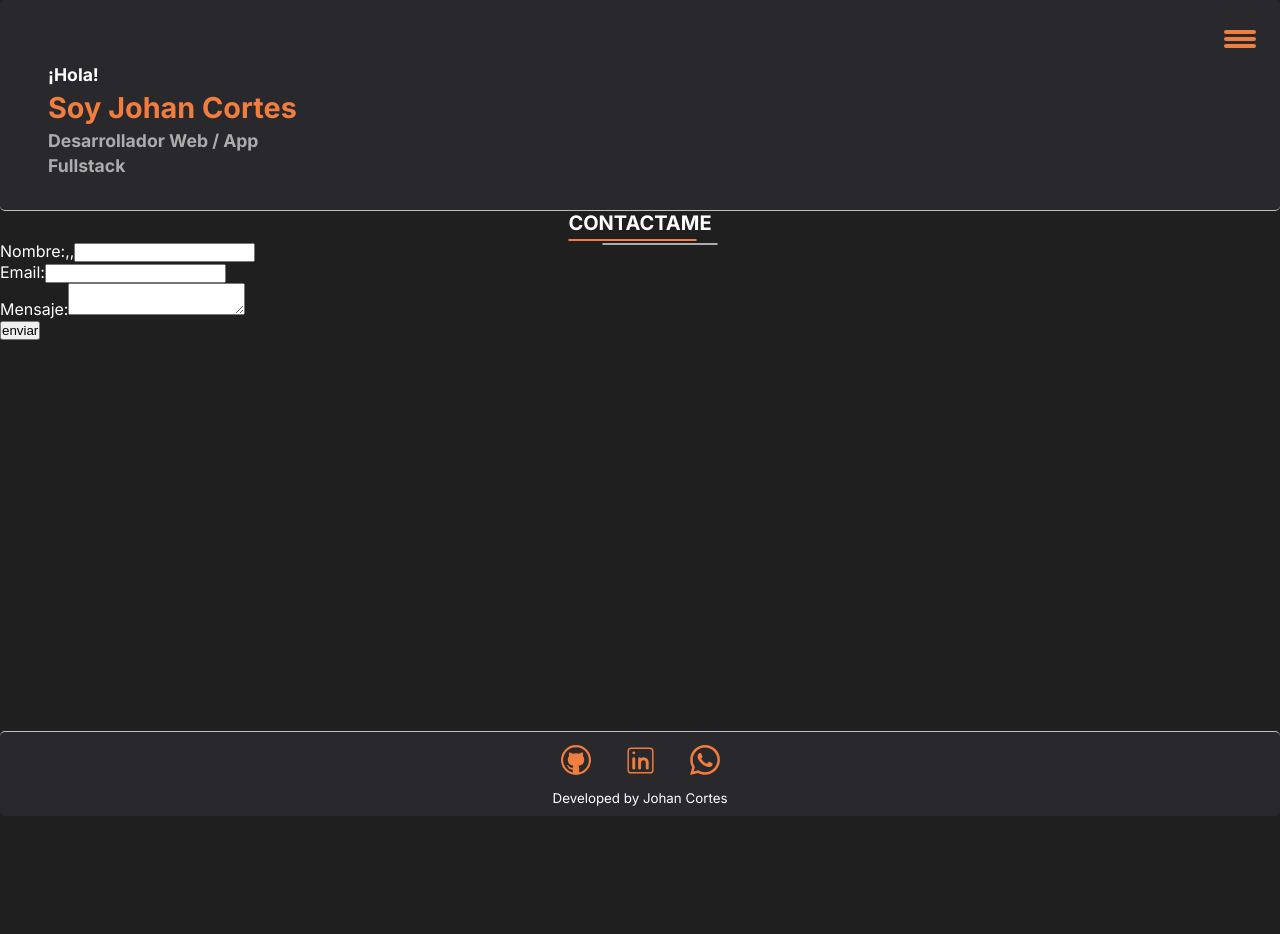
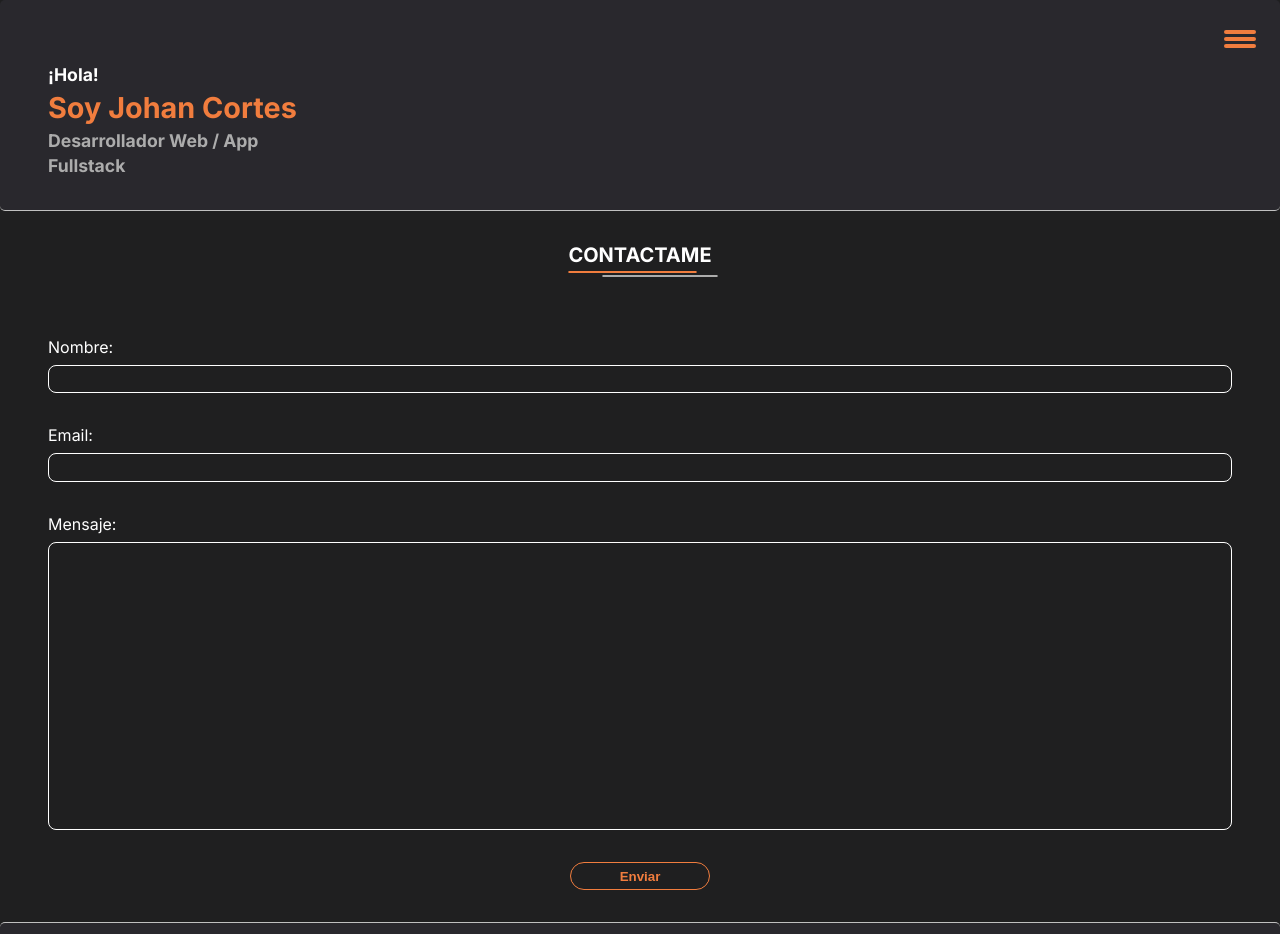
Before and after one commit to jako12287/portfolio, a Next.js app: page /contact in a window 1280 px wide. Shown: the top 934 px of the page. Before the commit the page ends 816 px from the top, so only its background shows below. Built offline with nearby package versions, Linux system fonts and the light colour scheme.

Commit message:
React hook form implementation mockup

```diff
--- a/package.json
+++ b/package.json
@@ -9,6 +9,7 @@
     "lint": "next lint"
   },
   "dependencies": {
+    "@hookform/error-message": "^2.0.1",
     "@hookform/resolvers": "^3.3.4",
     "@types/yup": "^0.32.0",
     "next": "14.0.4",
--- a/src/app/components/btnPrimary/btnPrimary.module.css
+++ b/src/app/components/btnPrimary/btnPrimary.module.css
@@ -1,16 +1,12 @@
-.container {
-  display: grid;
-  place-content: center;
-  user-select: none;
-}
 .btnContainer {
   border: 1px solid var(--color-aux-primary);
-  min-width: 200px;
+  background-color: var(--color-transparent);
+  min-width: 140px;
+  max-width: 200px;
   height: 28px;
   border-radius: 20px;
   font-weight: bold;
   color: var(--color-aux-primary);
   display: grid;
   place-content: center;
-
 }
--- a/src/app/components/btnPrimary/index.tsx
+++ b/src/app/components/btnPrimary/index.tsx
@@ -1,15 +1,13 @@
-import { FC } from "react"
-import styles from "./btnPrimary.module.css"
+import { FC } from "react";
+import styles from "./btnPrimary.module.css";
 
 type BtnPrimaryProps = {
-    title: string
-}
+    title: string;
+};
 const BtnPrimary: FC<BtnPrimaryProps> = ({ title }) => {
-    return <div className={styles.container}>
-        <div className={styles.btnContainer}>
-            {title}
-        </div>
-    </div>
-}
+    return (
+        <button className={styles.btnContainer}>{title}</button>
+    );
+};
 
-export default BtnPrimary
+export default BtnPrimary;
--- a/src/app/contact/contact.module.css
+++ b/src/app/contact/contact.module.css
@@ -0,0 +1,52 @@
+.container {
+  display: flex;
+  flex-direction: column;
+  align-items: center;
+  padding: 2rem;
+  gap: 4rem;
+  user-select: none;
+}
+.form {
+  display: flex;
+  flex-direction: column;
+  gap: 2rem;
+  width: 100%;
+}
+
+.formGroup {
+  display: flex;
+  flex-direction: column;
+  padding: 0 1rem 0 1rem;
+  gap: 0.5rem;
+  position: relative;
+}
+
+.input,
+.textArea {
+  border: 1px solid var(--color-aux-secondary);
+  height: 1.8rem;
+  border-radius: 0.5rem;
+  background-color: var(--color-transparent);
+  color: var(--color-aux-secondary);
+  outline: none;
+  padding: 0.5rem;
+}
+.textArea {
+  height: 18rem;
+  resize: none;
+}
+.input:focus,
+.textArea:focus {
+  border: 2px solid var(--color-aux-primary);
+}
+
+.textError {
+  color: var(--color-error);
+  position: absolute;
+  bottom: -20px;
+}
+
+.containerButton {
+  display: flex;
+  justify-content: center;
+}
--- a/src/app/contact/page.tsx
+++ b/src/app/contact/page.tsx
@@ -3,12 +3,17 @@ import { Controller, SubmitHandler, useForm } from "react-hook-form"
 import CustomTitle from "../components/customTitle"
 import { yupResolver } from "@hookform/resolvers/yup"
 import * as yup from "yup"
+import { ErrorMessage } from "@hookform/error-message"
+import styles from "./contact.module.css"
+import BtnPrimary from "../components/btnPrimary"
+
+const emailRegex = /^[A-Za-z0-9._%+-]+@[A-Za-z0-9.-]+\.[A-Z|a-z]{2,}$/;
 
 const schema = yup.object({
-    name: yup.string().required("Valor requerido"),
-    email: yup.string().email().required(),
-    message: yup.string().required()
-})
+    name: yup.string().required("Ingresa tu nombre"),
+    email: yup.string().matches(emailRegex, "Ingresa un email válido").required("Ingresa un email"),
+    message: yup.string().required("Escribe tu mensaje")
+});
 
 type ValuesFormProps = {
     name: string
@@ -17,44 +22,65 @@ type ValuesFormProps = {
 }
 
 const Contact = () => {
-    const { handleSubmit, control } = useForm({ mode: "onChange", resolver: yupResolver(schema) })
+    const { handleSubmit, control, formState: { errors } } = useForm({ mode: "onChange", resolver: yupResolver(schema) })
 
     const onSubmit: SubmitHandler<ValuesFormProps> = (values: ValuesFormProps) => {
         console.log(values)
     }
-    return <div>
+    return <div className={styles.container}>
         <CustomTitle title="Contactame" />
 
-        <form onSubmit={handleSubmit(onSubmit)}>
-            <div>
+        <form className={styles.form} onSubmit={handleSubmit(onSubmit)}>
+            <div className={styles.formGroup}>
 
-                <label htmlFor="name">Nombre:,,</label>
+                <label htmlFor="name">Nombre:</label>
                 <Controller
                     name="name"
+                    defaultValue=""
                     control={control}
-                    render={({ field }) => <input id="name" type="text" {...field} />}
+                    render={({ field }) => <input className={styles.input} id="name" type="text" {...field} />}
+                />
+                <ErrorMessage
+                    errors={errors}
+                    name="name"
+                    render={({ message }) => <p className={styles.textError}>{message}</p>}
                 />
             </div>
 
-            <div>
+            <div className={styles.formGroup}>
 
                 <label htmlFor="email">Email:</label>
                 <Controller
                     name="email"
+                    defaultValue=""
                     control={control}
-                    render={({ field }) => <input id="email" type="email" {...field} />}
+                    render={({ field }) => <input className={styles.input} id="email" type="email" {...field} />}
+                />
+                <ErrorMessage
+                    errors={errors}
+                    name="email"
+                    render={({ message }) => <p className={styles.textError}>{message}</p>}
                 />
             </div>
-            <div>
+            <div className={styles.formGroup}>
 
                 <label htmlFor="message">Mensaje:</label>
                 <Controller
                     name="message"
+                    defaultValue=""
                     control={control}
-                    render={({ field }) => <textarea id="message" {...field} />}
+                    render={({ field }) => <textarea className={styles.textArea} id="message" {...field} />}
+                />
+                <ErrorMessage
+                    errors={errors}
+                    name="message"
+                    render={({ message }) => <p className={styles.textError}>{message}</p>}
                 />
             </div>
-            <button>enviar</button>
+            <div className={styles.containerButton}>
+
+                <BtnPrimary title="Enviar" />
+            </div>
         </form>
     </div>
 }
--- a/src/app/css/globals.css
+++ b/src/app/css/globals.css
@@ -7,6 +7,8 @@
   --color-aux-primary: #f17d3e;
   --color-aux-secondary: #fff;
   --color-shadows-primary: #c0c0c0;
+  --color-transparent: trasparent;
+  --color-error: #ff004d;
 }
 * {
   box-sizing: border-box;
```
Also changed, not shown: 1 other file (tests, documents, lock files or other folders).
